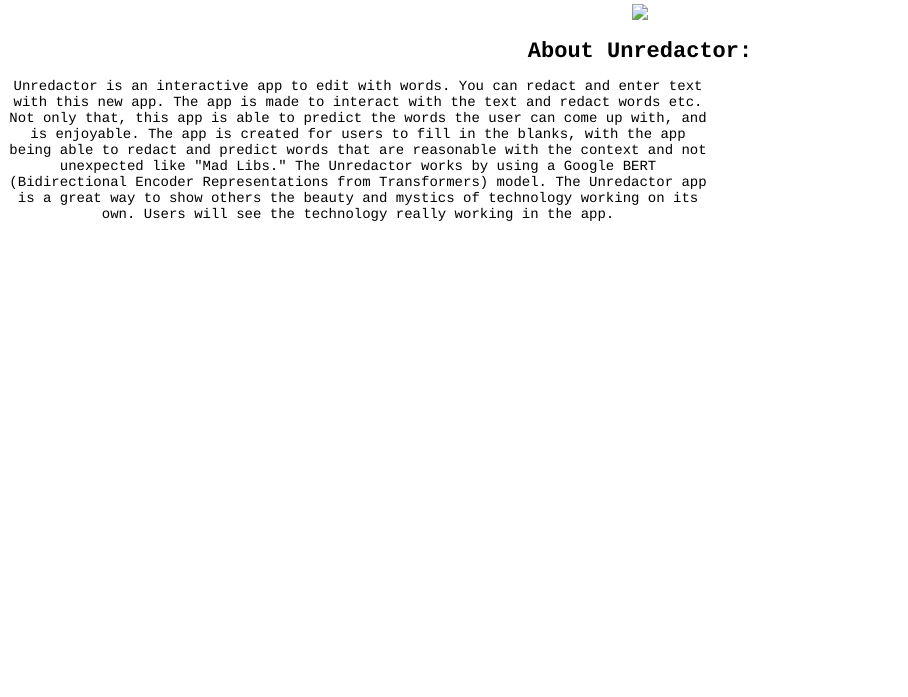
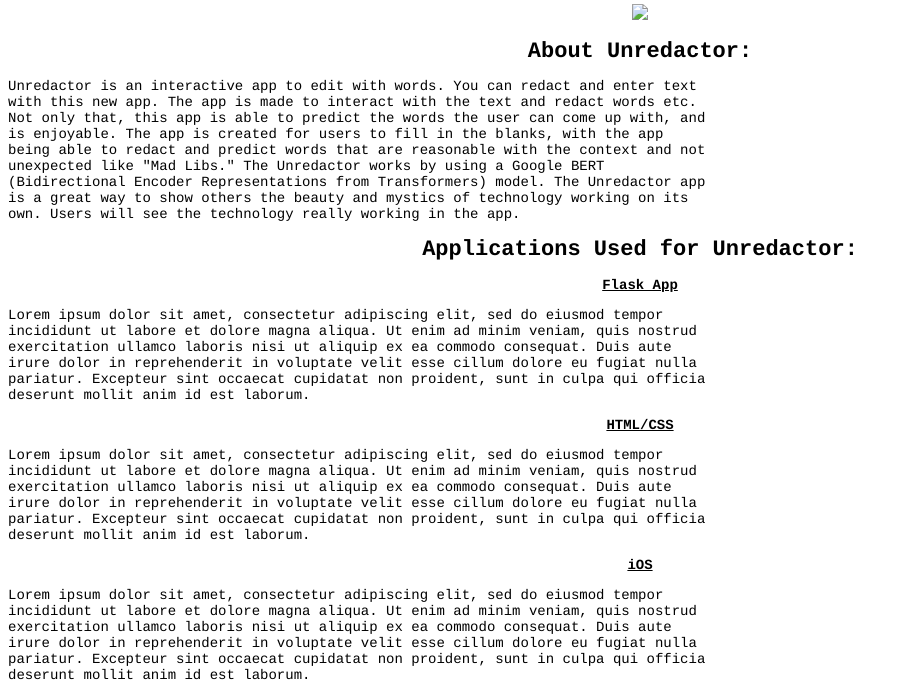
Before and after one commit to manceps/unredactor-2019-SoC, a Flask app: page /about in a window 1280 px wide. Shown: the part 118-815 px from the top of the page, without its empty margins (0-908 px from the left). Before the commit the page ends 339 px from the top, so only its background shows below. Run offline with Flask 2, Linux system fonts and the light colour scheme; parts of the project's set-up code (start-up, migrations or seed data) failed here and were passed over; some libraries are stand-ins or nearby versions.

Commit message:
Update about.html

```diff
--- a/unredactor/app/templates/about.html
+++ b/unredactor/app/templates/about.html
@@ -38,7 +38,7 @@
 	p.wrapped {
 		width: 700px;
 		word-wrap: break-word;
-		text-align: center;
+		text-align: left;
 
 
 	}
@@ -79,6 +79,20 @@
 
 <p class="wrapped">Unredactor is an interactive app to edit with words. You can redact and enter text with this new app. The app is made to interact with the text and redact words etc. Not only that, this app is able to predict the words the user can come up with, and is enjoyable. The app is created for users to fill in the blanks, with the app being able to redact and predict words that are reasonable with the context and not unexpected like "Mad Libs." The Unredactor works by using a Google BERT (Bidirectional Encoder Representations from Transformers) model. The Unredactor app is a great way to show others the beauty and mystics of technology working on its own. Users will see the technology really working in the app. </p>
 
+<p>
+<h1>Applications Used for Unredactor:</h1>
+<p>
+
+
+<p><strong><u>Flask App</u></strong></p>
+<p class="wrapped">Lorem ipsum dolor sit amet, consectetur adipiscing elit, sed do eiusmod tempor incididunt ut labore et dolore magna aliqua. Ut enim ad minim veniam, quis nostrud exercitation ullamco laboris nisi ut aliquip ex ea commodo consequat. Duis aute irure dolor in reprehenderit in voluptate velit esse cillum dolore eu fugiat nulla pariatur. Excepteur sint occaecat cupidatat non proident, sunt in culpa qui officia deserunt mollit anim id est laborum.</p>
+
+<p><strong><u>HTML/CSS</u></strong></p>
+<p class="wrapped">Lorem ipsum dolor sit amet, consectetur adipiscing elit, sed do eiusmod tempor incididunt ut labore et dolore magna aliqua. Ut enim ad minim veniam, quis nostrud exercitation ullamco laboris nisi ut aliquip ex ea commodo consequat. Duis aute irure dolor in reprehenderit in voluptate velit esse cillum dolore eu fugiat nulla pariatur. Excepteur sint occaecat cupidatat non proident, sunt in culpa qui officia deserunt mollit anim id est laborum.</p>
+
+<p><strong><u>iOS</u></strong></p>
+<p class="wrapped">Lorem ipsum dolor sit amet, consectetur adipiscing elit, sed do eiusmod tempor incididunt ut labore et dolore magna aliqua. Ut enim ad minim veniam, quis nostrud exercitation ullamco laboris nisi ut aliquip ex ea commodo consequat. Duis aute irure dolor in reprehenderit in voluptate velit esse cillum dolore eu fugiat nulla pariatur. Excepteur sint occaecat cupidatat non proident, sunt in culpa qui officia deserunt mollit anim id est laborum.</p>
+
 
 
 
```
